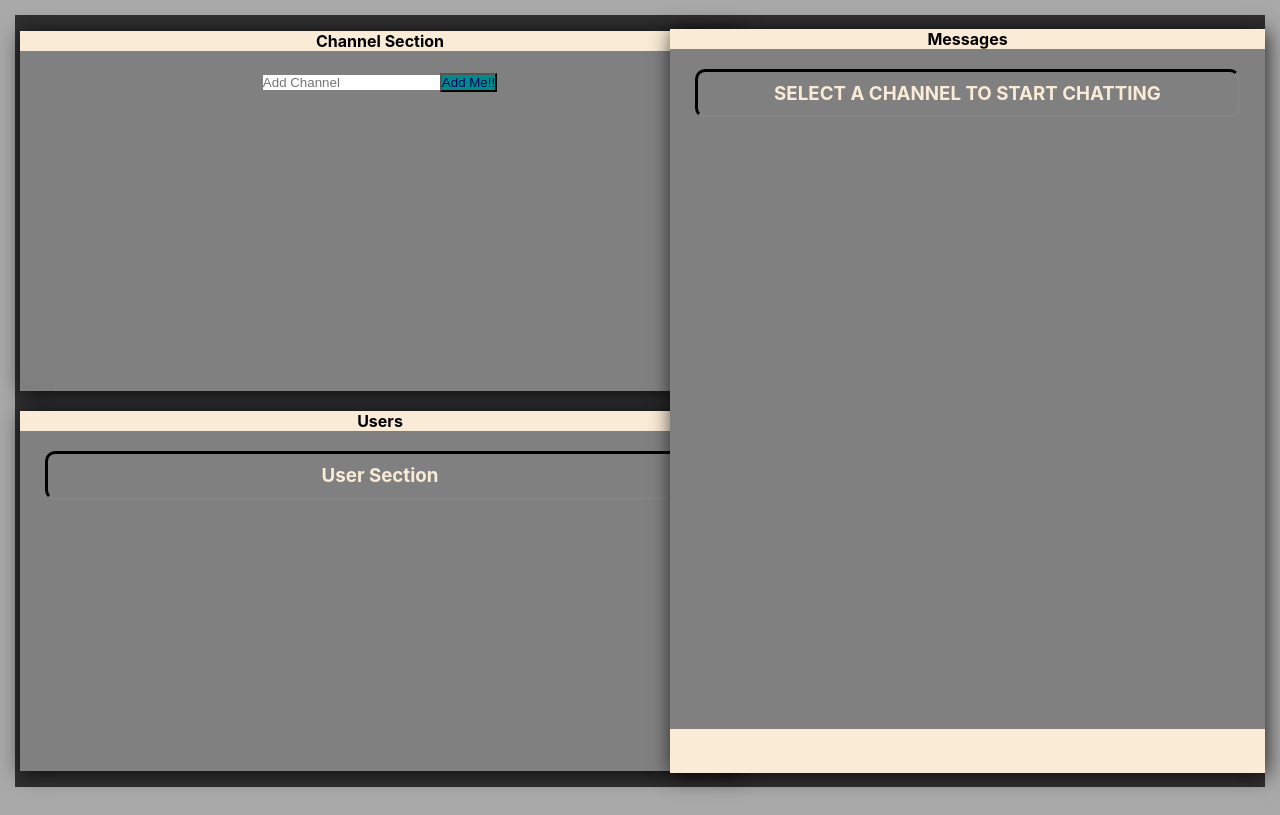
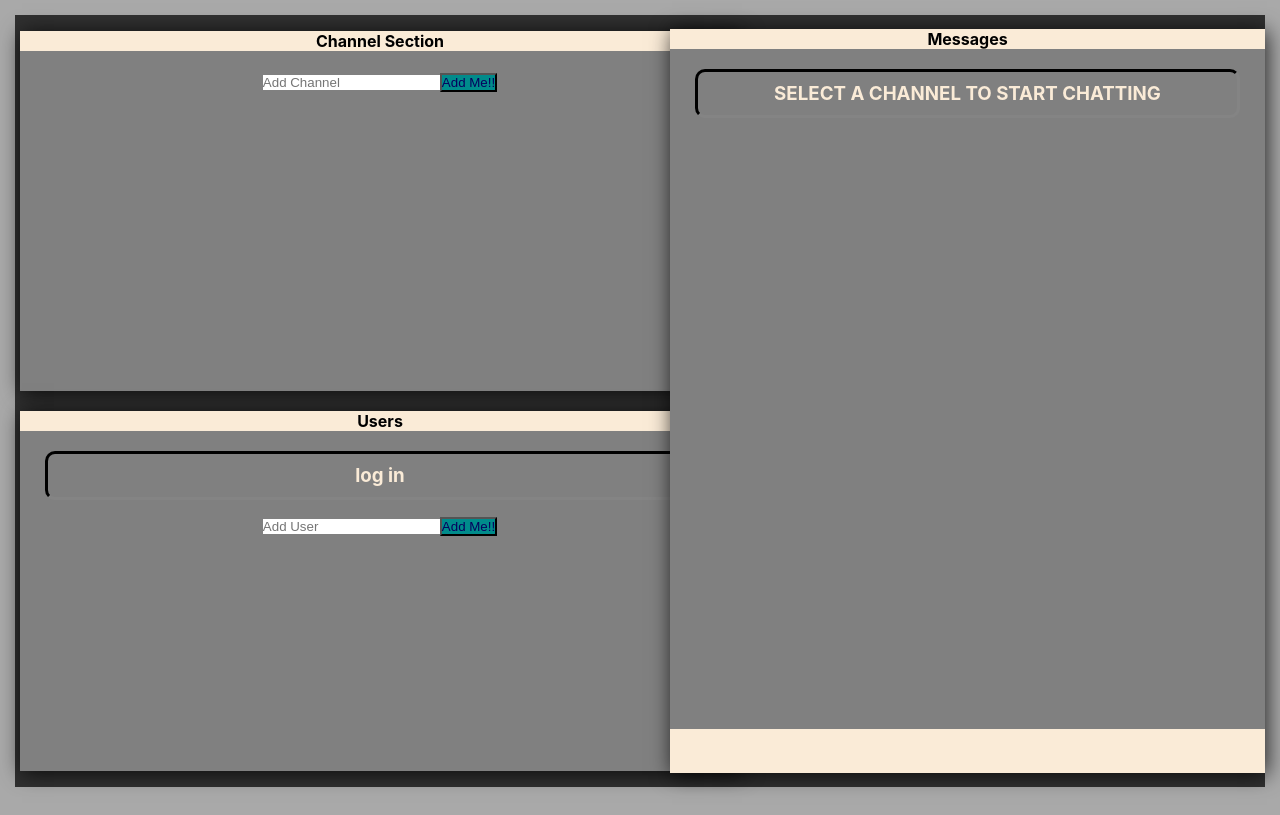
Before and after one commit to josuemartinezlinkedin/go-react-real-time, a React (Create React App) app: page / in a window 1280 px wide. Built offline with nearby package versions, Linux system fonts and the light colour scheme.

Commit message:
created userSection, need to add styling, then break and refactor code before adding in backend

```diff
--- a/src/App.tsx
+++ b/src/App.tsx
@@ -7,7 +7,7 @@ type nameOfChannel = {
 }
 type User = {
   userName: string;
-  userId: number;
+  userId: string;
 }
 
 function App() {
@@ -34,7 +34,7 @@ function App() {
       <header className="App-header" />
       <div className='app_row'>
       <ChannelSection addChannel={addChannel} channelList={channelList} setActiveChannel={setActiveChannel} activeChannel={activeChannel}/>
-        <UserSection />
+        <UserSection activeUser={activeUser} setActiveUser={setActiveUser} userList={usersList} setUserList={setUserList}/>
       </div>
       <MessagesSection activeChannel={activeChannel} />
       <div>
--- a/src/Components/ChannelSection/Channel/channel.component.tsx
+++ b/src/Components/ChannelSection/Channel/channel.component.tsx
@@ -43,7 +43,6 @@ const Channel = ({channel, setActiveChannel, activeChannel}: ChannelProps) => {
 
     const onClick: React.MouseEventHandler<HTMLLIElement> = (e: React.MouseEvent) => {
         e.preventDefault();
-        alert("i've been clicked");
         return setActiveChannel(channel.name)
     }
 
--- a/src/Components/ChannelSection/channel-section.component.tsx
+++ b/src/Components/ChannelSection/channel-section.component.tsx
@@ -1,6 +1,5 @@
 import ChannelForm from "./ChannelForm/channel-form.component";
 import ChannelList from "./ChannelList/channel-list.component";
-import { useEffect, useState} from "react";
 
 import './channel-section.styles.css'
 type nameOfChannel = {
--- /dev/null
+++ b/src/Components/UsersSection/UserForm/user-form.component.tsx
@@ -0,0 +1,37 @@
+import { useState, FormEventHandler, FormEvent } from 'react'
+import React from 'react'
+
+
+
+
+type UserFormProps = {
+    addUser: (name: string) => void;
+}
+
+const UserForm = ({ addUser }: UserFormProps) => {
+    const [userName, setUserName] = useState('')
+
+    function onChange(e: React.ChangeEvent<HTMLInputElement>) {
+        setUserName(e.target.value)
+    }
+    // function onSubmit(e: React.FormEvent<HTMLFormElement>) {
+    const onSubmit: FormEventHandler<HTMLFormElement> = (e: FormEvent) => {
+        addUser(userName)
+        setUserName('')
+        e.preventDefault()
+    }
+
+
+    return (
+        <>
+            <form className='channel-form' id="channelform" onSubmit={onSubmit}>
+                <input className='channel-form_input' onChange={onChange}
+                    value={userName} placeholder="Add User" type="text"
+                    name="addToList" id="props.name" />
+                <button className='channel-form_bttn' type="submit"
+                    form="channelform" value="Submit">Add Me!!</button>
+            </form>
+        </>
+    )
+}
+export default UserForm
--- /dev/null
+++ b/src/Components/UsersSection/UserList/user-list.component.tsx
@@ -0,0 +1,56 @@
+
+type User = {
+    userName: string;
+    userId: string;
+}
+type UsersComponentProps = {
+    name: User['userName'];
+    activeUser: string;
+    setActiveUser: React.Dispatch<React.SetStateAction<string>>
+
+}
+type UserListProps = {
+    userList: User[];
+    activeUser: string;
+    setActiveUser: React.Dispatch<React.SetStateAction<string>>
+}
+
+
+
+const UsersComponent = ({ name, setActiveUser, activeUser }: UsersComponentProps ) => {
+    const onClick: React.MouseEventHandler<HTMLLIElement> = (e: React.MouseEvent) => {
+        e.preventDefault();
+        alert("i've been clicked");
+        return setActiveUser(name)
+    }
+    const active = name === activeUser ? 'channel_name-active' : 'channel_name'
+    return (
+        <>
+            <li className='channel-list-item' onClick={onClick}>
+                <a>
+                    {name}
+                </a>
+            </li>
+        </>
+    )
+}
+
+
+
+const UserList = ({ userList, activeUser, setActiveUser}: UserListProps) => {
+
+    const userName = userList.map((usersInList: User) => {
+        return (<UsersComponent setActiveUser={setActiveUser} activeUser={activeUser}
+            key={usersInList.userId} name={usersInList.userName} />
+        )
+    }
+    )
+    return (
+        <div>
+            <ul>
+                {userName}
+            </ul>
+        </div>
+    )
+}
+export default UserList
--- a/src/Components/UsersSection/user-section.component.tsx
+++ b/src/Components/UsersSection/user-section.component.tsx
@@ -1,14 +1,38 @@
-type Props = {}
+import UserForm from './UserForm/user-form.component'
+import UserList from './UserList/user-list.component'
 
-export default function UserSection({}: Props) {
+type User = {
+    userName: string;
+    userId: string;
+}
+type UserSectionProps = {
+    activeUser: string;
+    setActiveUser: React.Dispatch<React.SetStateAction<string>>;
+    userList: User[];
+    setUserList: React.Dispatch<React.SetStateAction<User[]>>;
+}
+
+
+const UserSection = ({ activeUser, setActiveUser, userList, setUserList}: UserSectionProps) => {
+    // addUserFunction
+    const addUser: (name: string) => void = (name) => {
+        if (!userList.some(values => values.userName === name)) {
+            setUserList((current) => [...current, { userName: name, userId: name }])
+        }
+        else { alert("TRY A DIFFERENT NAME YOU TWAT!!") }
+    }
+
   return (
       <div className='user-section'>
           <div className="user-section_header">
               <h4 className='user_section_header-tag'>Users</h4>
           </div>
           <div className="user-section_messages_box" >
-              <h3 className='user_name_messages'>User Section</h3>
+              <h3 className='user_name_messages'>{activeUser === ''? 'log in' :activeUser}</h3>
+              <UserList userList={userList} activeUser={activeUser} setActiveUser={setActiveUser}/>
+              <UserForm addUser={addUser}/>
           </div>
       </div>
   )
 }
+export default UserSection;
```
Also changed, not shown: src/Components/ChannelSection/ChannelList/channel-list.styles.css (deleted).
